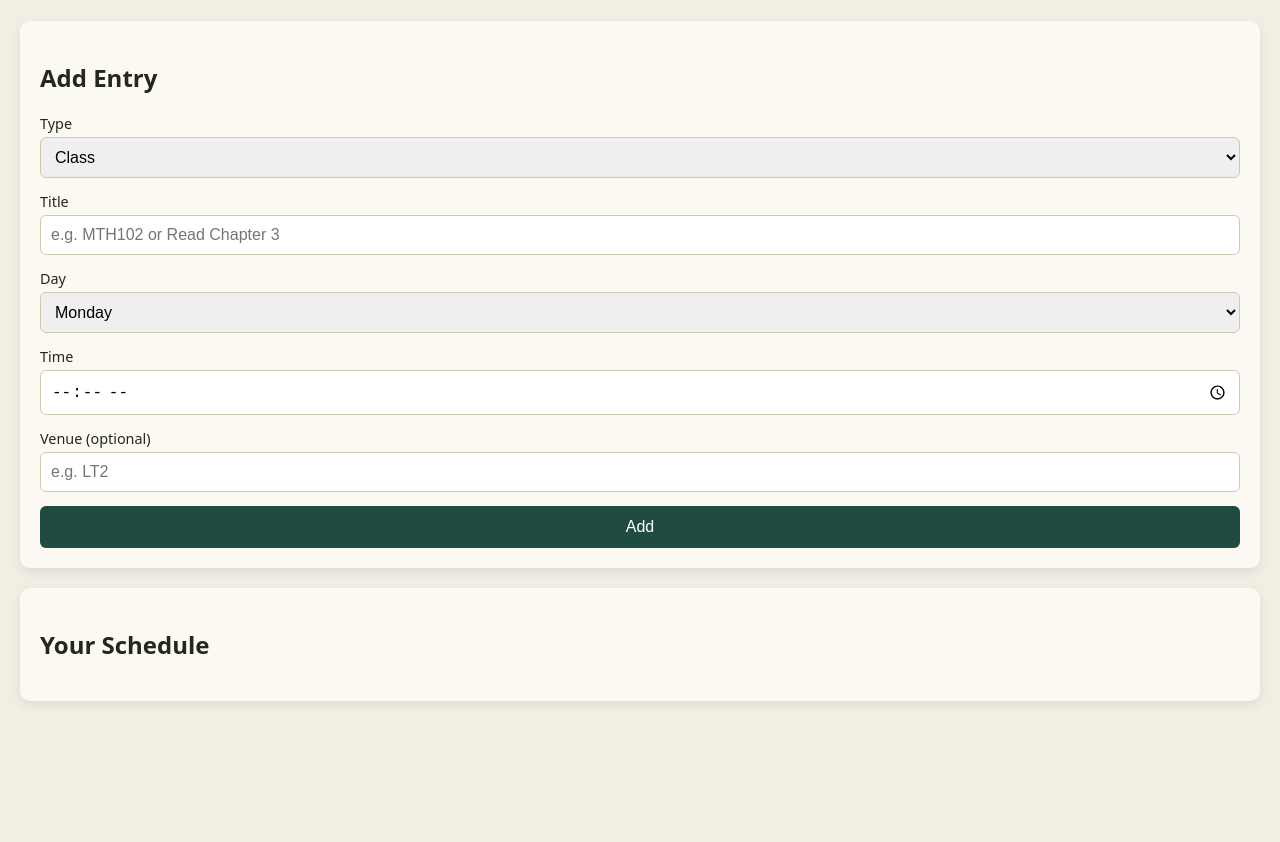
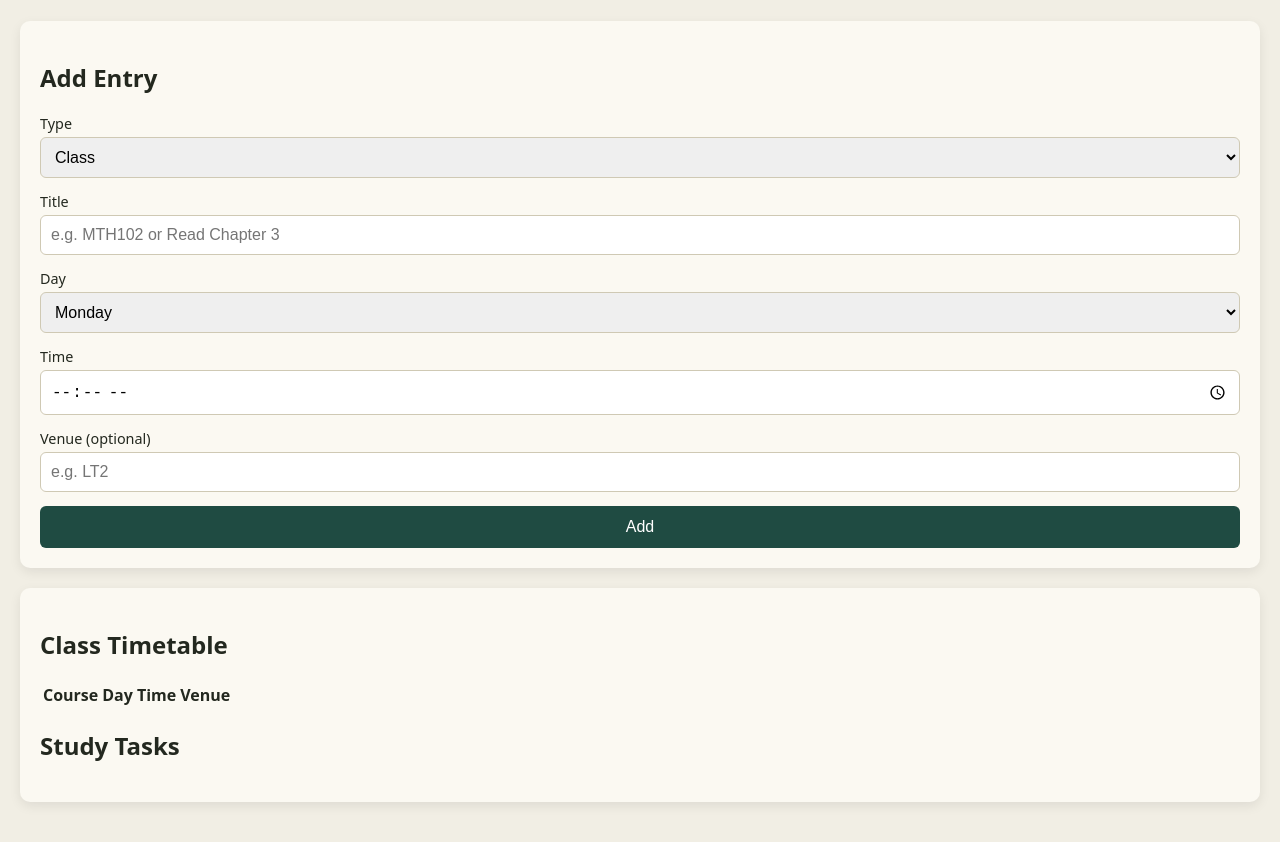
Before and after one commit to sunnycrypto23/schedule-builder, a plain HTML site: page index.html in a window 1280 px wide. Shown: the part 125-967 px from the top of the page. Before the commit the page ends 866 px from the top, so only its background shows below. Drawn offline with Linux system fonts and the light colour scheme.

Commit message:
Update index.html

```diff
--- a/index.html
+++ b/index.html
@@ -59,9 +59,23 @@
     </section>
 
     <section id="list-section">
-      <h2>Your Schedule</h2>
-      <ul id="entry-list"></ul>
-    </section>
+  <h2>Class Timetable</h2>
+  <table id="class-table">
+    <thead>
+      <tr>
+        <th>Course</th>
+        <th>Day</th>
+        <th>Time</th>
+        <th>Venue</th>
+        <th></th>
+      </tr>
+    </thead>
+    <tbody id="class-list"></tbody>
+  </table>
+
+  <h2>Study Tasks</h2>
+  <ul id="task-list"></ul>
+</section>
   </main>
 
   <script src="app.js"></script>
```
